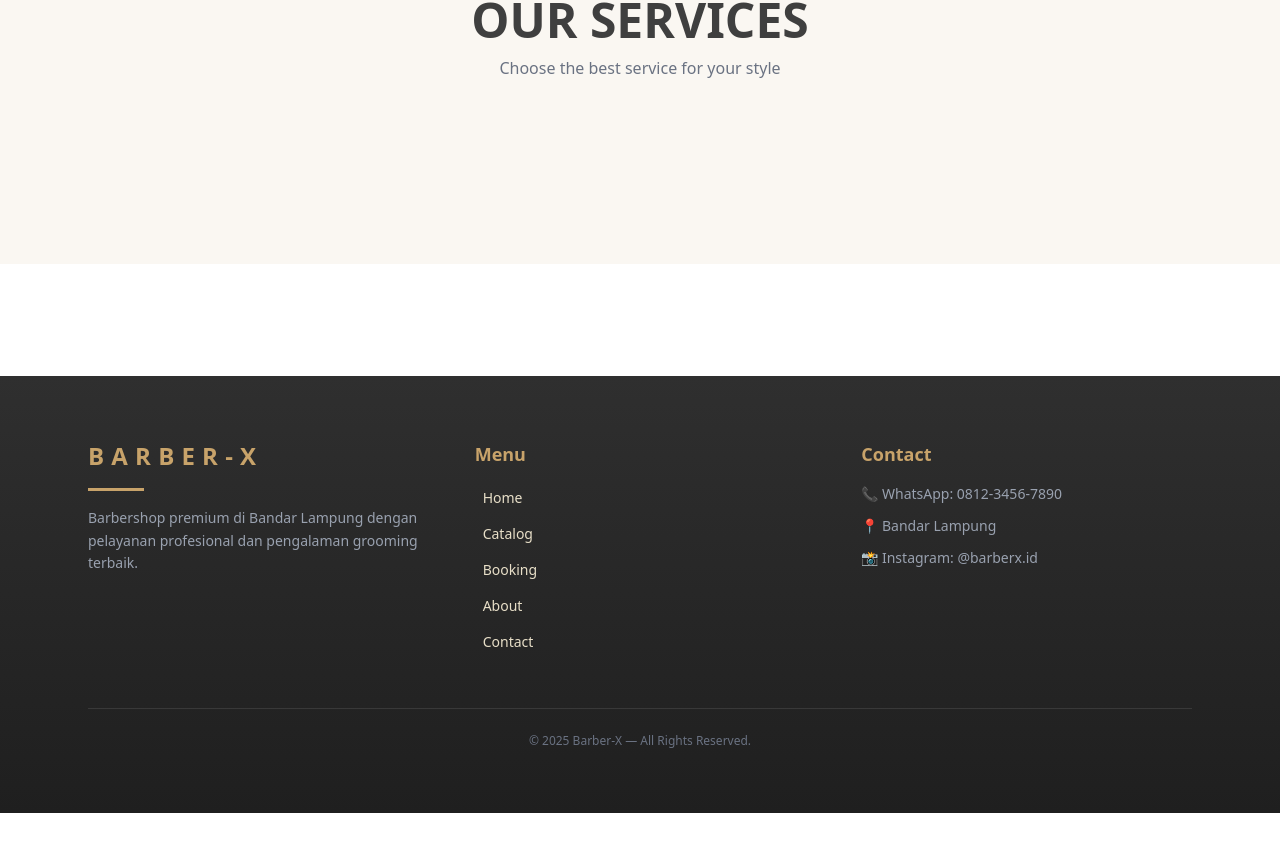
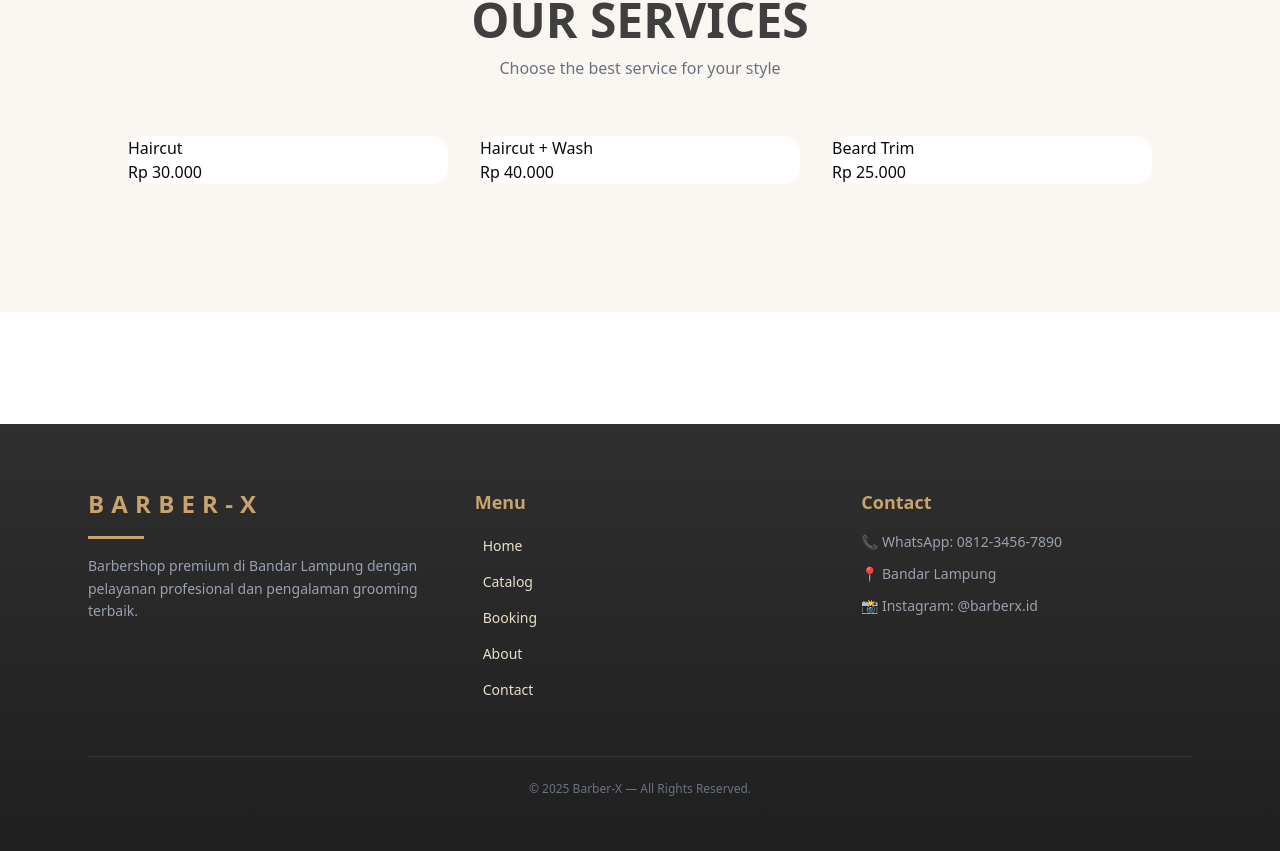
Before and after one commit to NaswaNovellia-23312014/Barber-x, a Next.js app in the folder web/: page / in a window 1280 px wide. Shown: the part 1632-2483 px from the top of the page. Before the commit the page ends 2445 px from the top, so only its background shows below. Built offline with nearby package versions, Linux system fonts and the light colour scheme.

Commit message:
feat: render item catalog dasar

```diff
--- a/web/src/app/(main)/page.tsx
+++ b/web/src/app/(main)/page.tsx
@@ -106,14 +106,16 @@ export default function Home() {
 
         <div className="grid grid-cols-1 sm:grid-cols-2 md:grid-cols-3 gap-8 max-w-5xl mx-auto">
           {[
-  ["Haircut", "Rp 30.000", "/images/haircutt.png"],
-    ["Haircut + Wash", "Rp 40.000", "/images/wash.png"],
-      ["Beard Trim", "Rp 25.000", "/images/beard.png"],
-
-
-
-].map(() => null)}
-</div>
+            ["Haircut", "Rp 30.000", "/images/haircutt.png"],
+            ["Haircut + Wash", "Rp 40.000", "/images/wash.png"],
+            ["Beard Trim", "Rp 25.000", "/images/beard.png"],
+          ].map(([title, price, img]) => (
+            <div key={title} className="bg-white rounded-2xl">
+              <h3>{title}</h3>
+              <span>{price}</span>
+            </div>
+          ))}
+        </div>
       </section>
     </div>
   );
```
